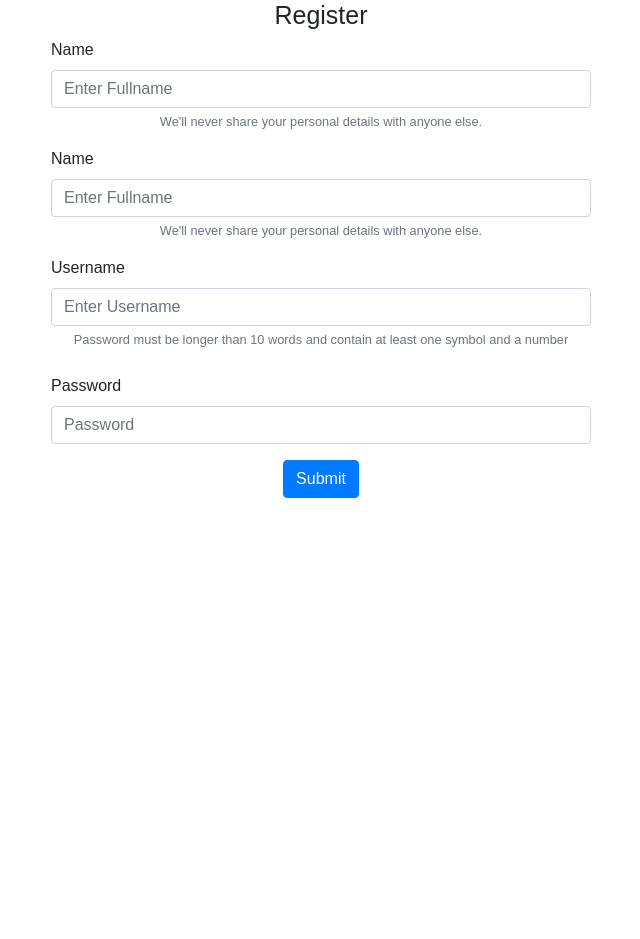
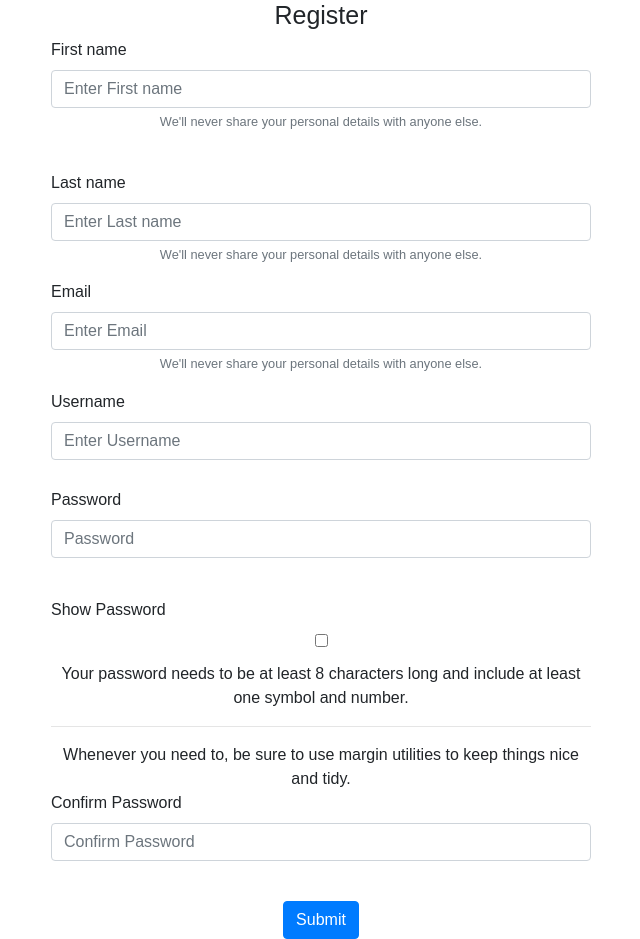
Before and after one commit to CL0456/WebsiteProject, a Flask app: page /register in a window 1280 px wide. Shown: the part 112-1051 px from the top of the page, without its empty margins (319-959 px from the left). Before the commit the page ends 610 px from the top, so only its background shows below. Run offline with Flask 2, Linux system fonts and the light colour scheme; some libraries are stand-ins or nearby versions.

Commit message:
Registration imrpovements

```diff
--- a/app/templates/account/register.html
+++ b/app/templates/account/register.html
@@ -7,29 +7,57 @@
                 <h1>Register</h1>
                 <!-- Registration -->
                 <form method="post" action="/register">
+
+                    <!--First name-->
                     <div class="form-group">
-                        <label for="nameinputfield">Name</label>
-                         <input type="text" class="form-control" id="nameinputfield" aria-describedby="nameinput" placeholder="Enter Fullname">
+                        <label for="firstnameinputfield">First name</label>
+                         <input type="text" class="form-control" id="firstnameinputfield" aria-describedby="nameinput" placeholder="Enter First name">
                             <small id="nameinput" class="form-text text-muted">We'll never share your personal details with anyone else.</small>
                     </div>
+                    <br>
+
+                    <!--Last name-->
                         <div class="form-group">
-                        <label for="emailinputfield">Name</label>
-                         <input type="text" class="form-control" id="emailinputfield" aria-describedby="nameinput" placeholder="Enter Fullname">
+                            <label for="lastnameinputfield">Last name</label>
+                            <input type="text" class="form-control" id="lastnameinputfield" aria-describedby="nameinput" placeholder="Enter Last name">
+                                <small id="nameinput" class="form-text text-muted">We'll never share your personal details with anyone else.</small>
+                        </div>
+
+                        <!--Email-->
+                            <div class="form-group">
+                                <label for="emailinputfield">Email</label>
+                                <input type="text" class="form-control" id="emailinputfield" aria-describedby="nameinput" placeholder="Enter Email">
                                     <small id="nameinput" class="form-text text-muted">We'll never share your personal details with anyone else.</small>
                             </div>
 
                     <div>
+                        <!---Create Username-->
                         <label for="username"> Username</label>
                         <input type="text" class="form-control" id="username" aria-describedby="username" placeholder="Enter Username">
-                            <small id="username" class="form-text text-muted">Password must be longer than 10 words and contain
-                            at least one symbol and a number </small>
+                            <small id="username" class="form-text text-muted"> </small>
                     </div>
                     <br>
+                    <!-- Create Password-->
                         <div class="form-group">
                             <label for="exampleInputPassword1">Password</label>
                                 <input type="password" class="form-control" id="exampleInputPassword1" placeholder="Password">
                         </div>
+                        <br>
+                        <div>
+                            <label for="togglepassword1">Show Password</label>
+                                <input type="checkbox" id ="togglepassword" onclick="myFunction()">
+                        </div>
+                        <h4 class="alert-heading"> </h4>
+                        <p> Your password needs to be at least 8 characters long and include at least one symbol and number.</p>
+                        <hr>
+                        <p class="mb-0">Whenever you need to, be sure to use margin utilities to keep things nice and tidy.</p>
 
+                        <!-- Confirm Password-->
+                            <div class="form-group">
+                                <label for="exampleInputPassword2">Confirm Password</label>
+                                    <input type="password" class="form-control" id="exampleInputPassword2" placeholder="Confirm Password">
+                            </div>
+                            <br>
                     <button type="submit" class="btn btn-primary">Submit</button>
                   </form>
             </div>
```
Also changed, not shown: app/static/css/style.css (line endings or trailing spaces). Lines whose indentation alone changed are shown as unchanged.
